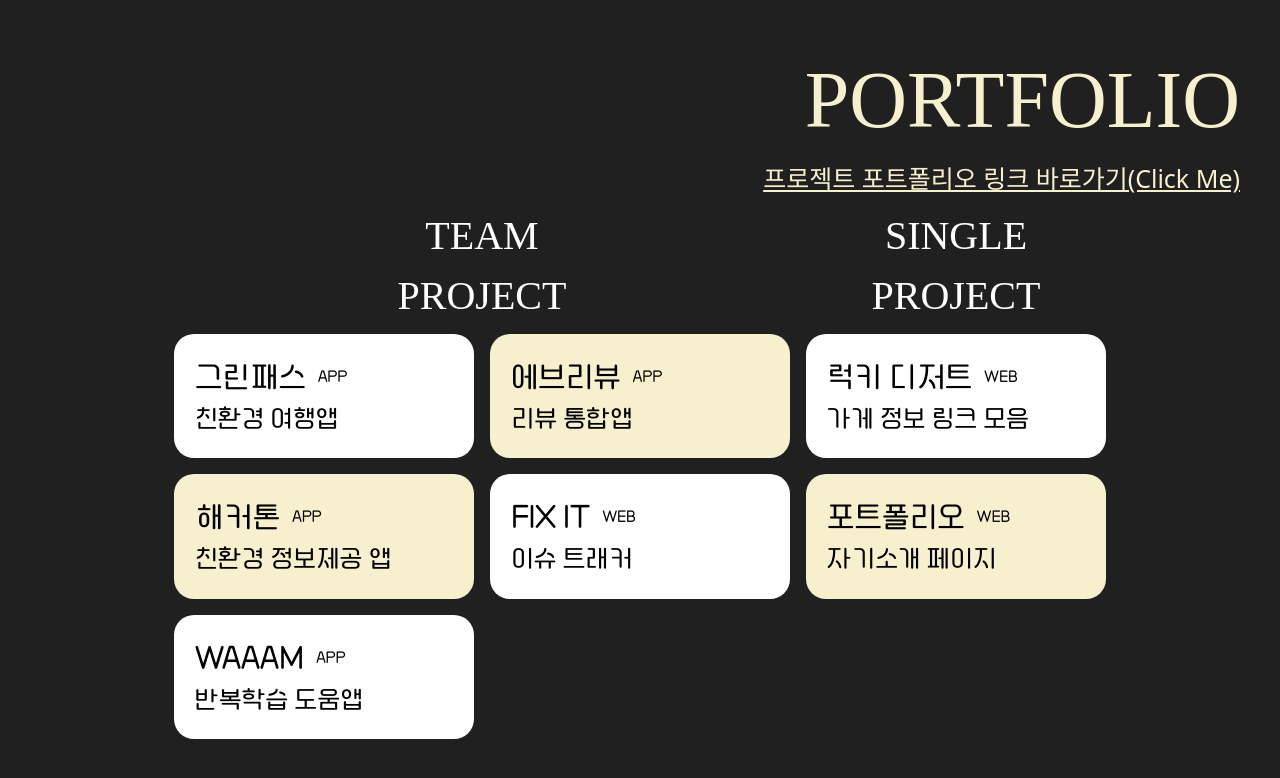
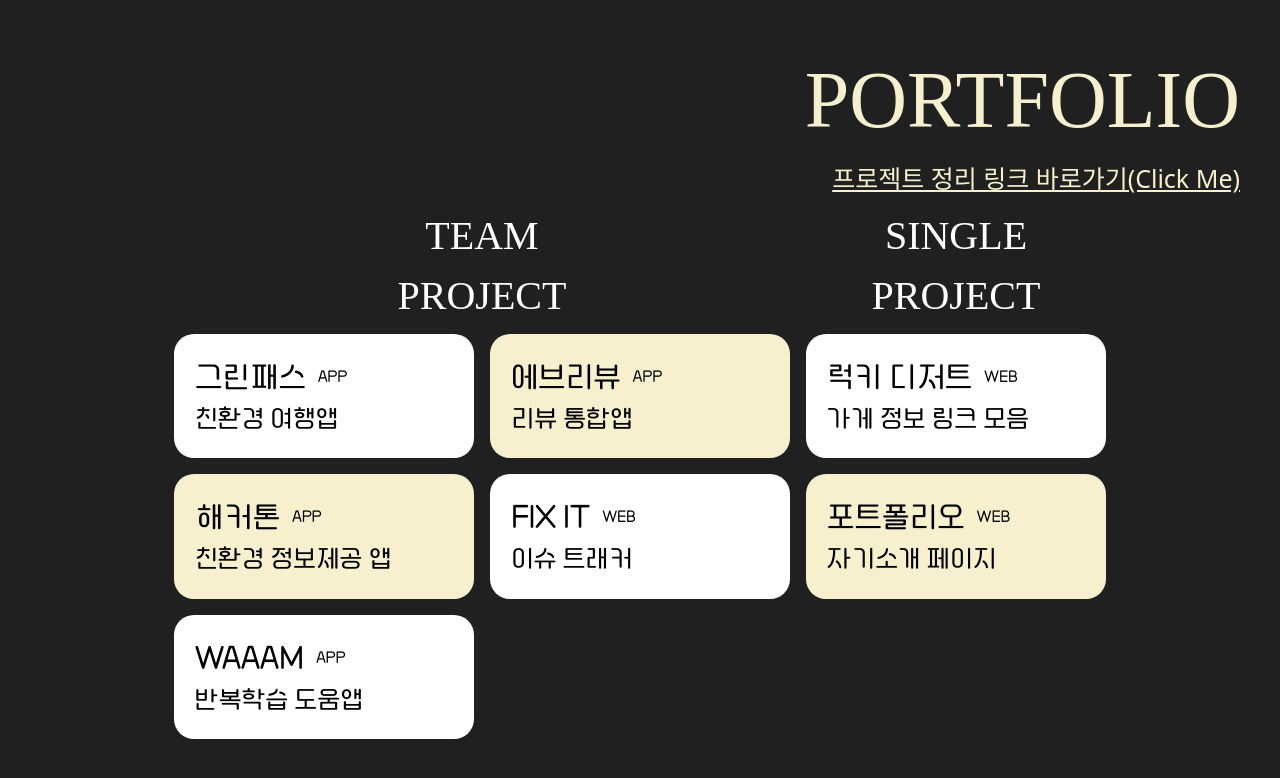
Before and after one commit to jymin99/jymin99.github.io, a React (Vite) app: page /portfolio in a window 1280 px wide. Shown: the top 778 px of the page. Built offline with nearby package versions, Linux system fonts and the light colour scheme; a web font is replaced by a local one.

Commit message:
last commit

```diff
--- a/src/pages/Portfolio.tsx
+++ b/src/pages/Portfolio.tsx
@@ -13,7 +13,7 @@ const Portfolio: React.FC = () => {
                 <div className="font-mabeop text-primary text-end mb-20 sm:mb-2">
                     <div className=" text-[80px]">PORTFOLIO</div>
                     <a href="https://slender-silicon-607.notion.site/5849754feb0444b6a975c5c7ec9dc477" className="text-primary font-sans text-[25px] underline">
-                        프로젝트 포트폴리오 링크 바로가기(Click Me)
+                        프로젝트 정리 링크 바로가기(Click Me)
                     </a>
                 </div>
                 <div className="flex flex-row justify-center font-leferi text-white text-[40px] ">
```
